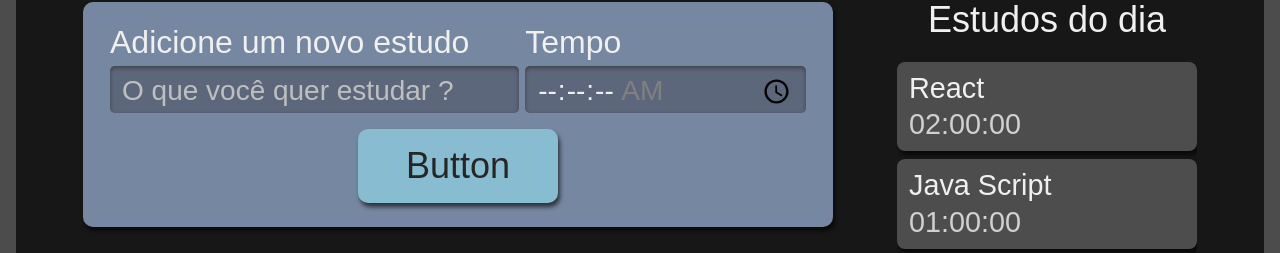
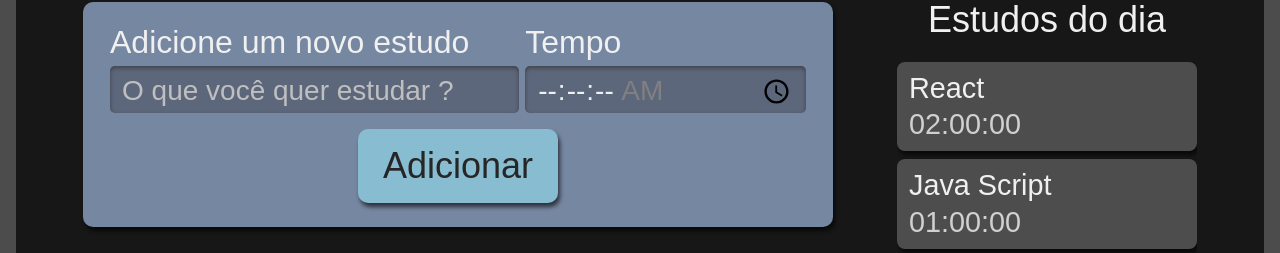
Before and after one commit to halyssonfreitas/a-react-studies, a React (Create React App) app: page / in a window 1280 px wide. Shown: the part 222-475 px from the top of the page. Built offline with nearby package versions, Linux system fonts and the light colour scheme.

Commit message:
✨ add the first props

```diff
--- a/src/components/Button/index.tsx
+++ b/src/components/Button/index.tsx
@@ -1,11 +1,11 @@
 import React from "react";
 import style from './Button.module.scss'
 
-class Button extends React.Component {
+class Button extends React.Component<{ children: string}> {
   render(): React.ReactNode {
     return (
       <button className={style.botao}>
-        Button
+        {this.props.children}
       </button>
     )
   }
--- a/src/components/Form/index.tsx
+++ b/src/components/Form/index.tsx
@@ -31,7 +31,9 @@
             required
           />
         </div>
-        <Button/>
+        <Button>
+          Adicionar
+        </Button>
       </form>
     )
   }
```
